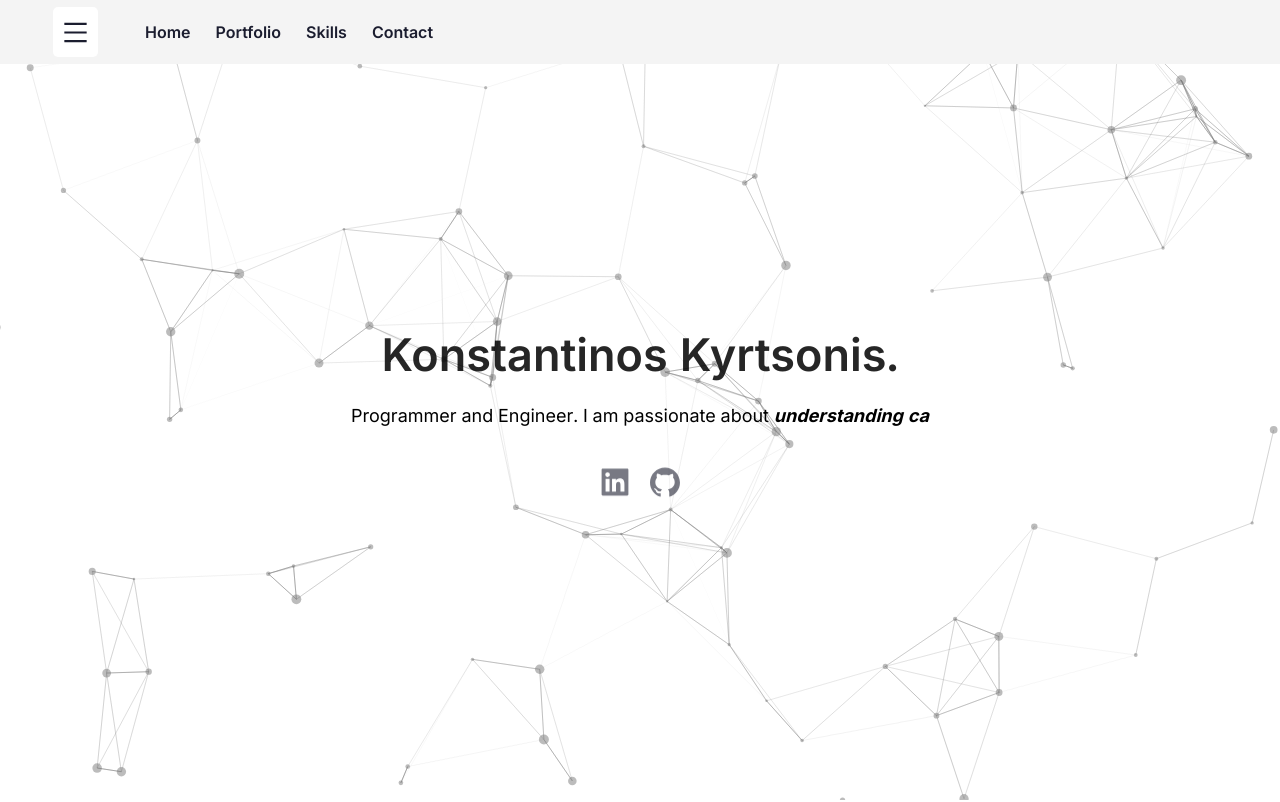
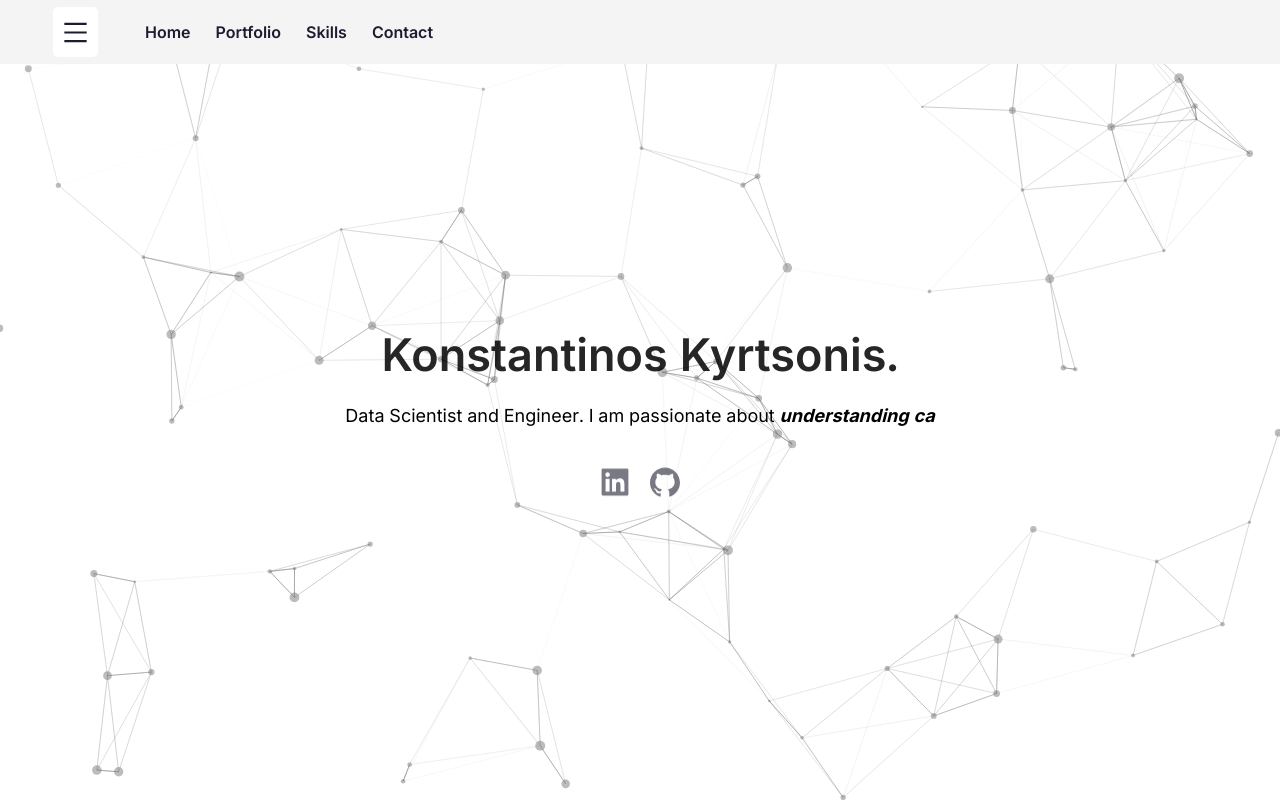
Before and after one commit to konskyrt/Personal_portfolio_site, a Next.js app: page / in a window 1280 px wide. Shown: the top 802 px of the page. Built offline with nearby package versions, Linux system fonts and the light colour scheme.

Commit message:
Update index.js

```diff
--- a/components/common/TypedIntroText/index.js
+++ b/components/common/TypedIntroText/index.js
@@ -9,7 +9,7 @@ const TypedIntroText = ({ }) => {
   const typedElementThree = useRef(null)
 
   const STRINGS_ONE = ["Konstantinos Kyrtsonis."]
-  const STRINGS_TWO = ["Programmer and Engineer. I am passionate about"]
+  const STRINGS_TWO = ["Data Scientist and Engineer. I am passionate about"]
   const STRINGS_THREE = ["understanding cause and effect.", "extracting decision making insight.", "helping machines learn.", "making the world a better place."]
 
   useEffect(() => {
```
